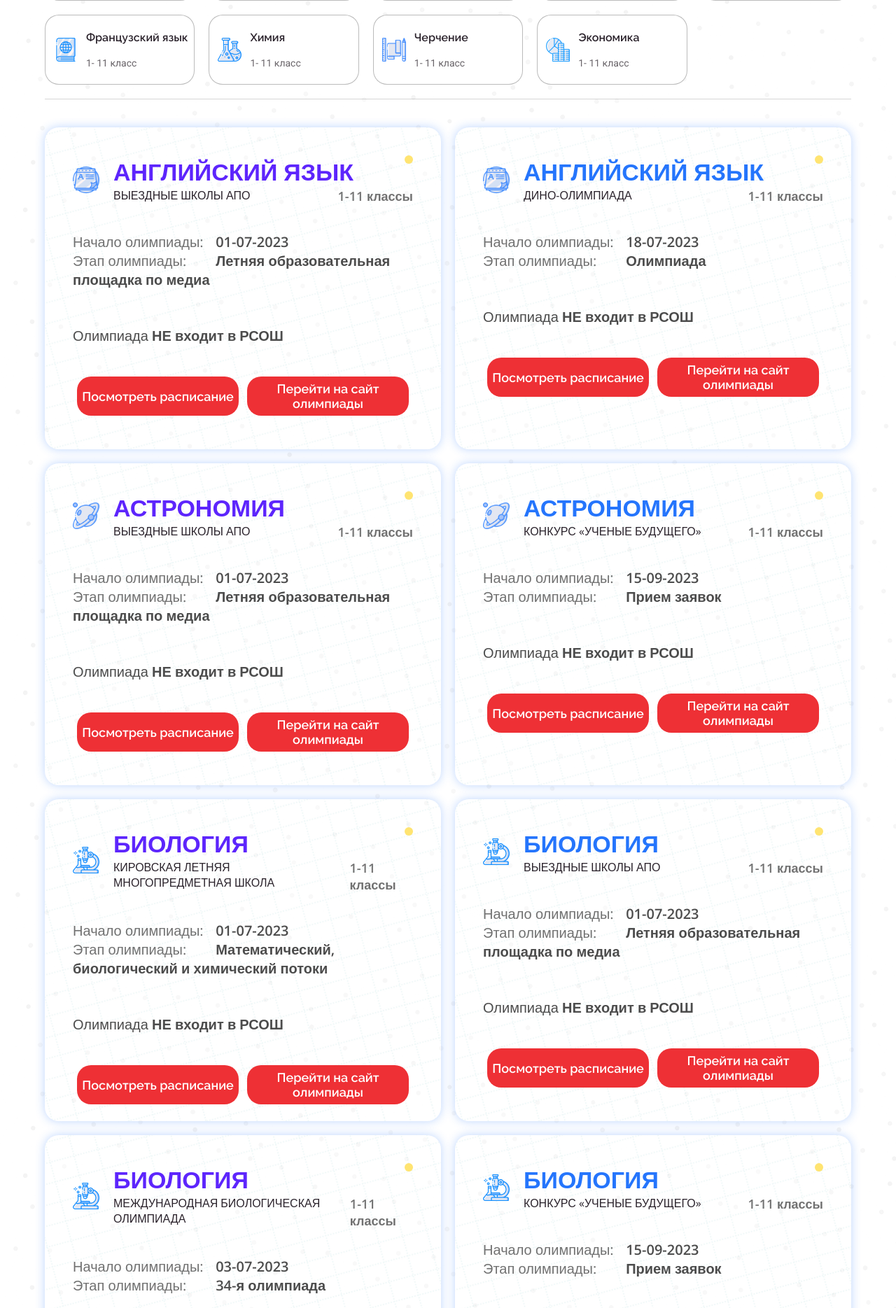
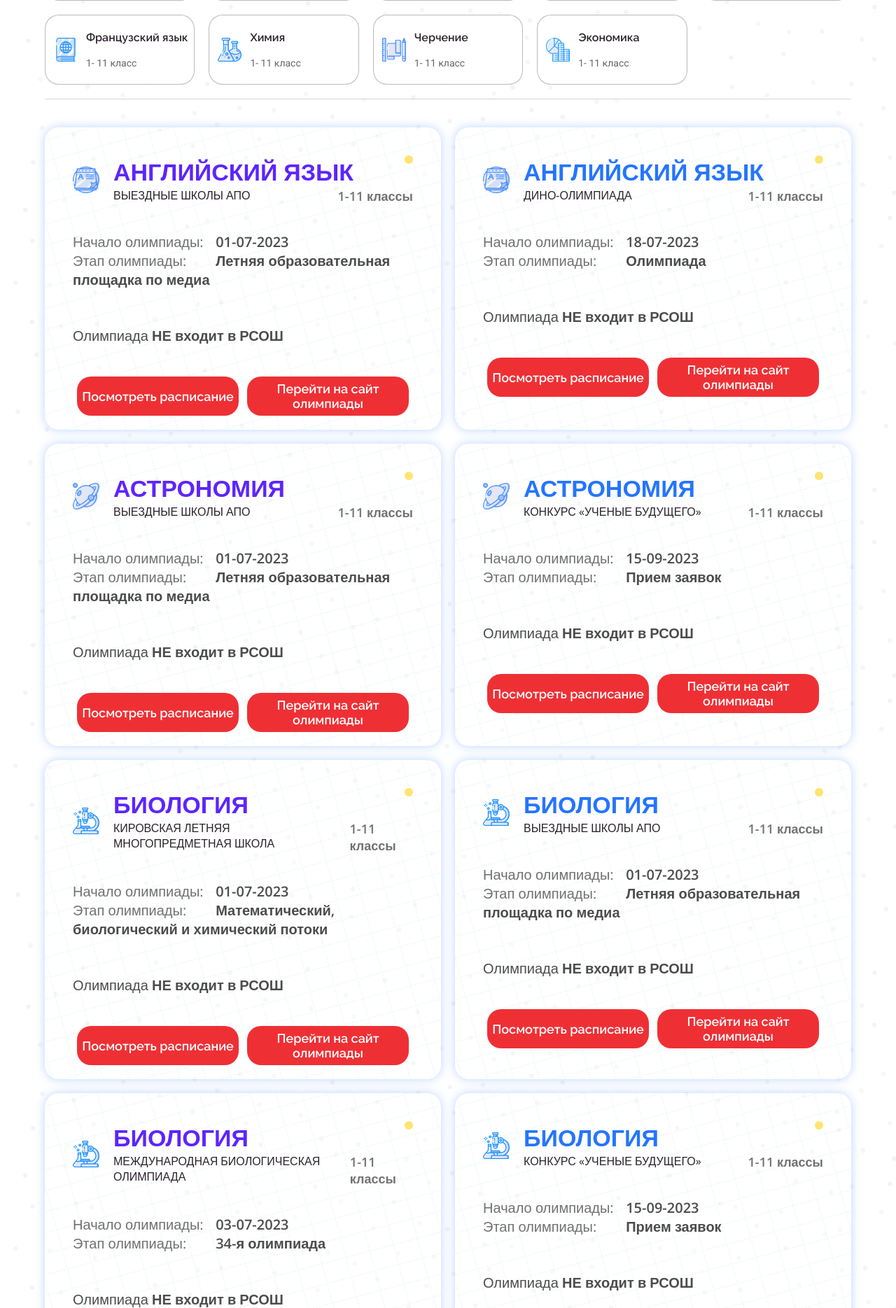
Before and after one commit to Timofey121/SiteForOlimpic, a Django app: page /info/ in a window 1280 px wide. Shown: the part 713-2582 px from the top of the page at 70% size. Run offline with Django 4.2, Linux system fonts and the light colour scheme; data comes from the database, SQL or seed files in the repository; some libraries are stand-ins or nearby versions; some web fonts are replaced.

Commit message:
1.07.2023

```diff
--- a/olympic/static/olympic/css/list_of_av_subj.css
+++ b/olympic/static/olympic/css/list_of_av_subj.css
@@ -9,7 +9,7 @@ html, body {
 }
 body {
     background-image: url(../images/t1.png);
-
+    width: 100%;
 }
 
 .container {
@@ -271,7 +271,7 @@ body {
 }
 .olimp_card {
     width: calc((100%/2)-10px);
-    height: 460px;
+    height: auto;
     border-radius: 20px;
     box-shadow: 0px 0px 14px 0px #2575FC4D;
     position: relative;
@@ -378,6 +378,7 @@ body {
     display: flex;
     flex-direction: row;
     justify-content: space-between;
+    margin-bottom: 20px;
 }
 .olimp_card_button_cont button {
     height: 56px;
@@ -977,7 +978,7 @@ body {
     grid-template-columns: 1fr;
     }
     .olimp_card {
-        height: 420px;
+        height: auto;
     }
     .olimp_card_button_cont {
         justify-content: space-between;
```
